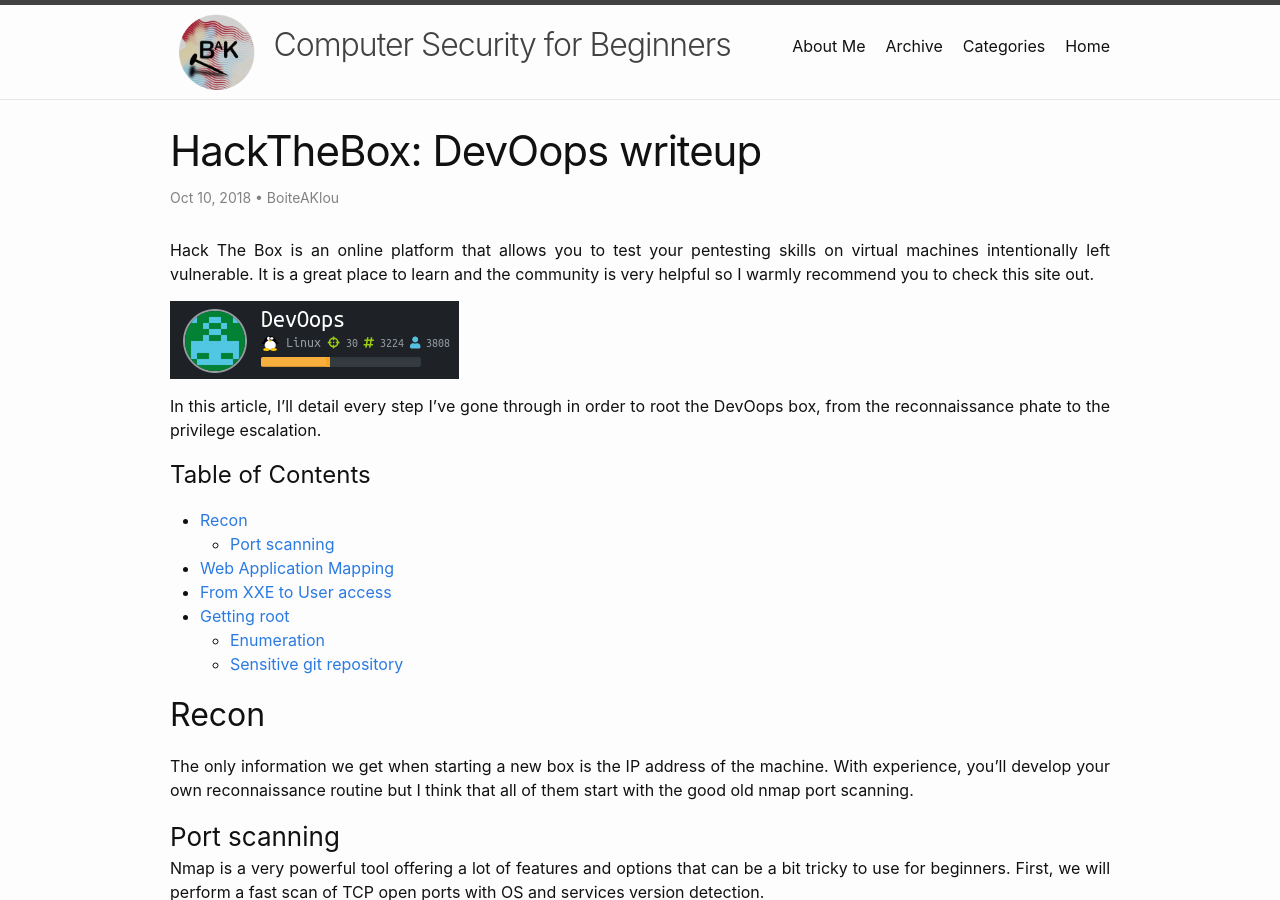
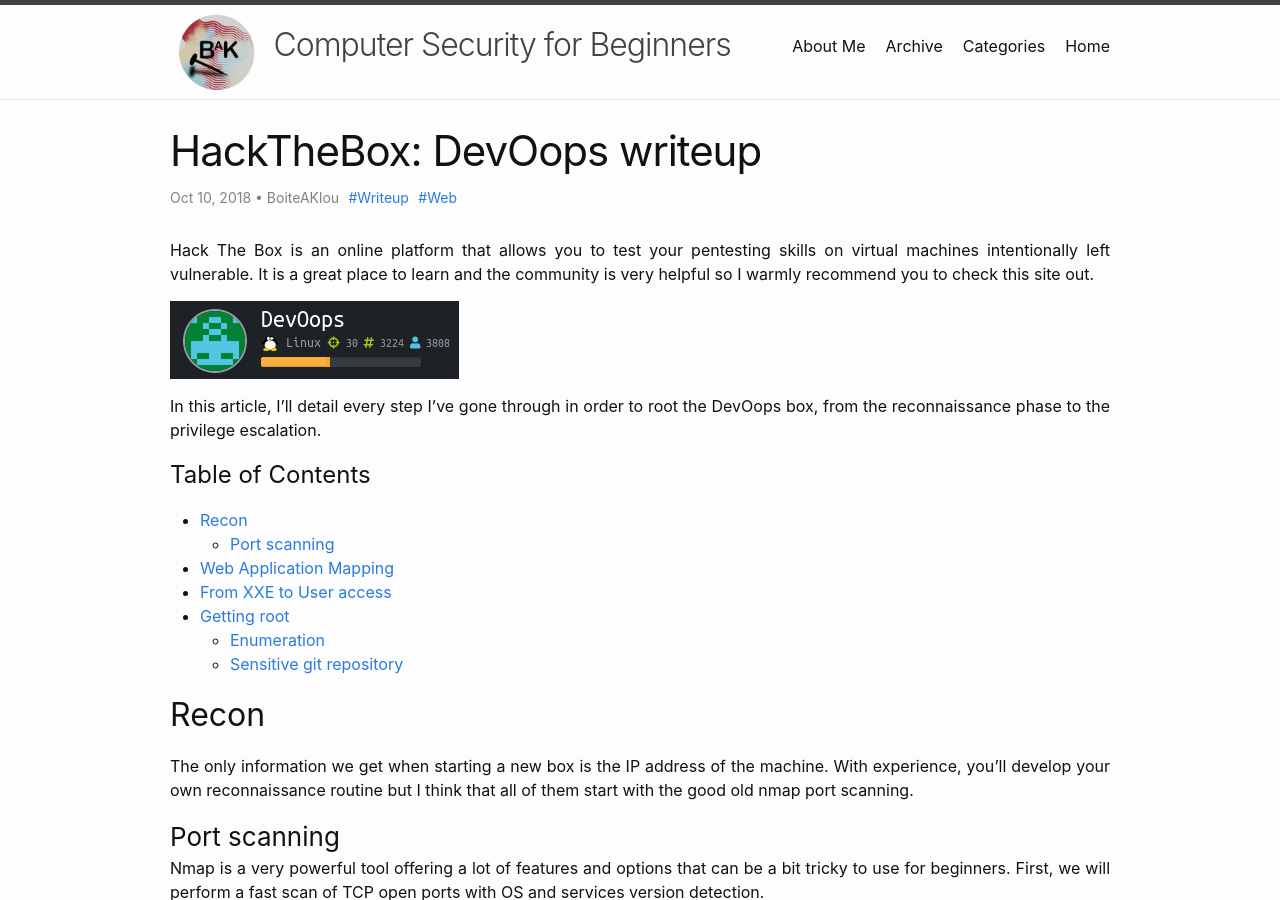
Before and after one commit to BoiteAKlou/boiteaclou.github.io, a Jekyll site: the page built from _posts/2018-10-10-HackTheBox-DevOops.md, in a window 1280 px wide and 900 px high. Built offline with Jekyll 4.4.1, drawn with Linux system fonts in a browser that asks for light colours; emoji names are drawn with the system emoji font; comment, search, counter and statistics services are not loaded.

Commit message:
adding categories to devoops-writeup

```diff
--- a/_posts/2018-10-10-HackTheBox-DevOops.md
+++ b/_posts/2018-10-10-HackTheBox-DevOops.md
@@ -5,7 +5,8 @@
 comments: true
 author: BoiteAKlou
 categories:
-
+- "Writeup"
+- "Web"
 ---
 
 
@@ -13,7 +14,7 @@
 
 ![DevOops box]({{ "/assets/2018-10-10/devoops-box.png" | absolute_url }} "DevOops Box")
 
-In this article, I'll detail every step I've gone through in order to root the DevOops box, from the reconnaissance phate to the privilege escalation.
+In this article, I'll detail every step I've gone through in order to root the DevOops box, from the reconnaissance phase to the privilege escalation.
  <!--excerpt-->
 
 # Table of Contents
```
